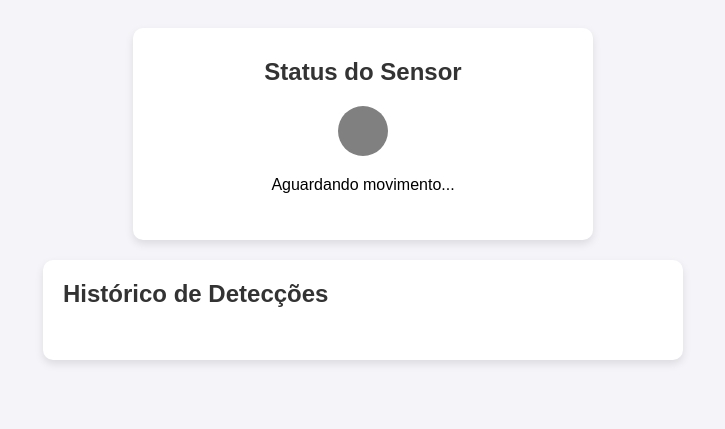
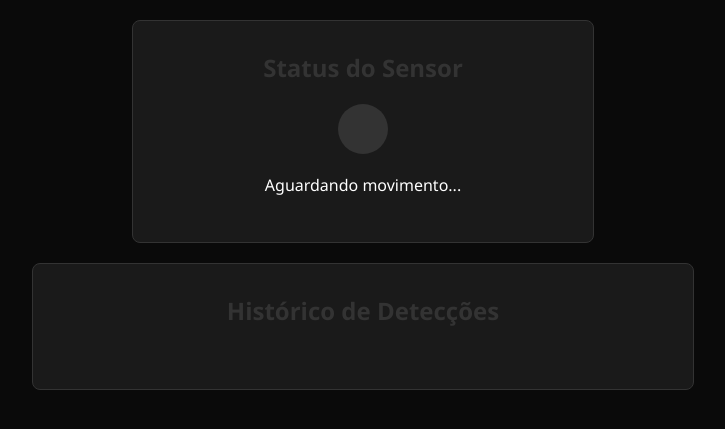
Before and after one commit to JordanBonfim/rf24-motion-detection-network, a Flask app: page / in a window 1280 px wide. Shown: the top 429 px of the page, without its empty margins (277-1002 px from the left). Run offline with Flask 3, Linux system fonts and the light colour scheme; some libraries are stand-ins or nearby versions.

Commit message:
dark mode web interface

```diff
--- a/templates/index.html
+++ b/templates/index.html
@@ -6,11 +6,63 @@
     <title>Monitoramento 3000</title>
     <script src="https://cdnjs.cloudflare.com/ajax/libs/socket.io/4.7.2/socket.io.min.js"></script>
     <style>
-        body { font-family: Arial, sans-serif; background-color: #f4f4f9; display: flex; flex-direction: column; align-items: center; padding: 20px; }
-        .status-card { background: white; padding: 30px; border-radius: 10px; box-shadow: 0 4px 8px rgba(0,0,0,0.1); text-align: center; width: 100%; max-width: 400px; margin-bottom: 20px; }
-        .status-indicator { width: 50px; height: 50px; background-color: gray; border-radius: 50%; margin: 20px auto; transition: background-color 0.3s; }
-        .detectado { background-color: #ff4d4d; box-shadow: 0 0 20px #ff4d4d; }
-        .history-card { background: white; padding: 20px; border-radius: 10px; box-shadow: 0 4px 8px rgba(0,0,0,0.1); width: 100%; max-width: 600px; }
+        body {
+            font-family: 'Segoe UI', Tahoma, Geneva, Verdana, sans-serif;
+            background-color: #0a0a0a;
+            color: #ffffff;
+            display: flex;
+            flex-direction: column;
+            align-items: center;
+            padding: 20px;
+            margin: 0;
+        }
+        .status-card, .history-card {
+            background: #1a1a1a;
+            padding: 30px;
+            border-radius: 8px;
+            border: 1px solid #333;
+            text-align: center;
+            width: 100%;
+            max-width: 400px;
+            margin-bottom: 20px;
+        }
+        .history-card {
+            max-width: 600px;
+        }
+        h2 { color: #ffffff; }
+        .status-indicator {
+            width: 50px;
+            height: 50px;
+            background-color: #333;
+            border-radius: 50%;
+            margin: 20px auto;
+            transition: all 0.3s ease;
+        }
+        .detectado {
+            background-color: #ff0000;
+            box-shadow: 0 0 25px #ff0000;
+        }
+        .action-btn {
+            background-color: transparent;
+            color: #ff0000;
+            border: 2px solid #ff0000;
+            padding: 12px 24px;
+            font-size: 16px;
+            font-weight: bold;
+            border-radius: 4px;
+            cursor: pointer;
+            transition: all 0.2s ease;
+            margin-top: 15px;
+            width: 100%;
+            display: none;
+        }
+        .action-btn:hover {
+            background-color: #ff0000;
+            color: #ffffff;
+        }
+        .action-btn:active {
+            transform: scale(0.98);
+        }
         ul { list-style-type: none; padding: 0; max-height: 300px; overflow-y: auto; }
         li { padding: 10px; border-bottom: 1px solid #eee; display: flex; justify-content: space-between; }
         .timestamp { color: #888; font-size: 0.9em; }
```
